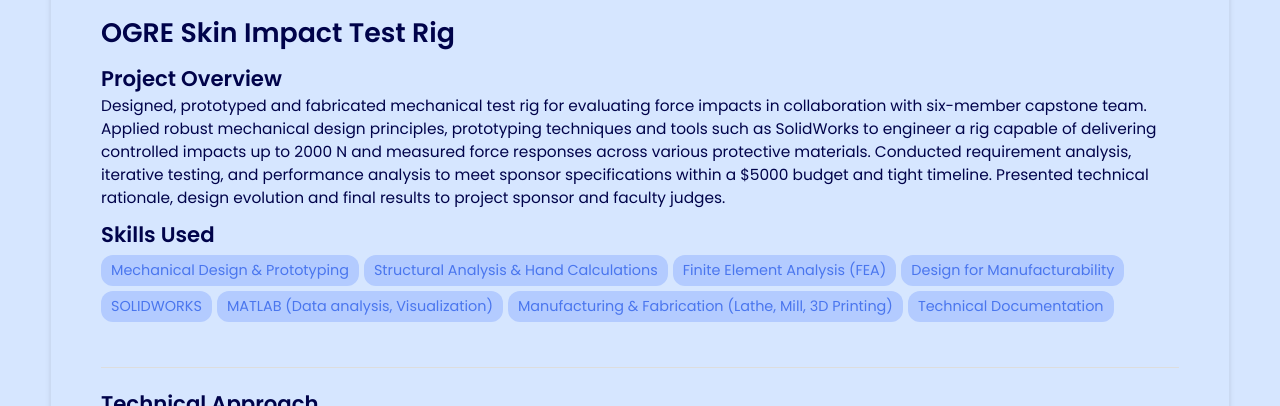
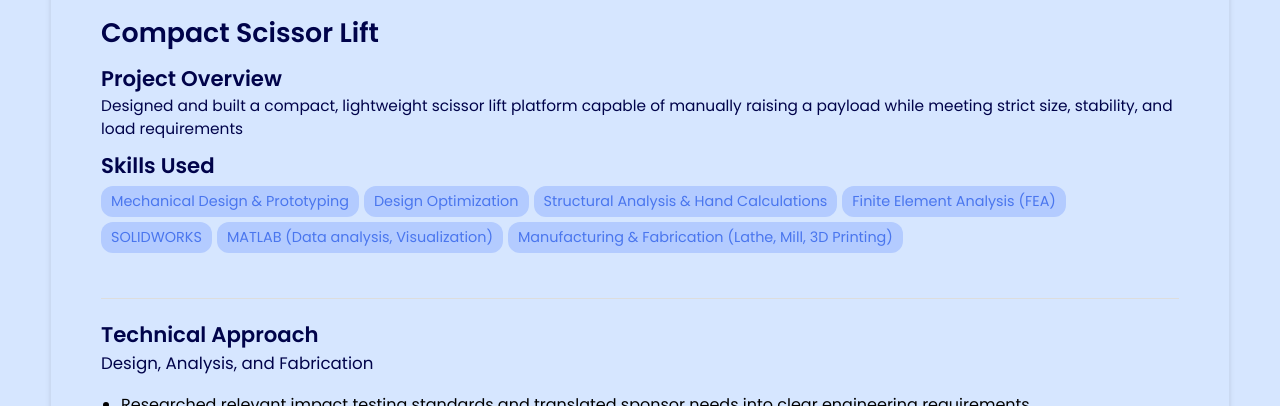
Before and after one commit to magasterdoda/magasterdoda.github.io, a Jekyll site: the page built from _projects/ scissor-lift/index.md, in a window 1280 px wide and 900 px high, cut to the strip 494-900 px from the top of the window. Built offline with Jekyll 4.4.1, drawn with Linux system fonts in a browser that asks for light colours.

Commit message:
Update project title and description for scissor lift

```diff
--- a/_projects/ scissor-lift/index.md
+++ b/_projects/ scissor-lift/index.md
@@ -1,21 +1,18 @@
 ---
 layout: post
-title: OGRE Skin Impact Test Rig
-description:  Designed, prototyped and fabricated mechanical test rig for evaluating force impacts in collaboration with
-    six-member capstone team. Applied robust mechanical design principles, prototyping techniques and tools such as SolidWorks
-    to engineer a rig capable of delivering controlled impacts up to 2000 N and measured force responses across various protective
-    materials. Conducted requirement analysis, iterative testing, and performance analysis to meet sponsor specifications within
-    a $5000 budget and tight timeline. Presented technical rationale, design evolution and final results to project sponsor and
-    faculty judges.
+title: Compact Scissor Lift
+description:  Designed and built a compact, lightweight scissor lift platform capable of
+    manually raising a payload while meeting strict size, stability, and load requirements
+
+
 skills:
   - Mechanical Design & Prototyping
+  - Design Optimization
   - Structural Analysis & Hand Calculations
   - Finite Element Analysis (FEA)
-  - Design for Manufacturability
   - SOLIDWORKS
   - MATLAB (Data analysis, Visualization)
   - Manufacturing & Fabrication (Lathe, Mill, 3D Printing)
-  - Technical Documentation
 
 main-image: /ogre-skin.png
 ---
```
